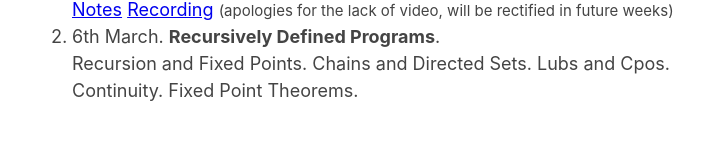
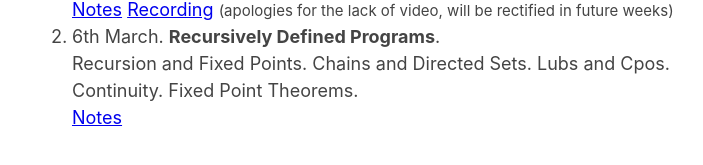
Before and after one commit to compsoc-edinburgh/typesig-website, a Jekyll site: the page pages/dt2024/index.html, which Jekyll copies as it is, in a window 1280 px wide. Shown: the part 428-593 px from the top of the page, without its empty margins (283-986 px from the left). Built offline with Jekyll 4.4.1, drawn with Linux system fonts in a browser that asks for light colours.

Commit message:
domain-theory: lec2 notes

```diff
--- a/pages/dt2024/index.html
+++ b/pages/dt2024/index.html
@@ -20,7 +20,9 @@ Mondays and Wednesdays at 17:30, for about an hour. For now, we are in Appleton
 <li> 4th March. <b>First Steps to Scott Domains</b>. <br> Denotational Semantics. Recursion. Flat Domains. Pointed Partial Orders. Monotonicity.<br>
   <a href="n1.pdf">Notes</a> <a href="https://youtu.be/_MpzKQY3uSI">Recording</a> <small>(apologies for the lack of video, will be rectified in future weeks)</small>
   </li>
-<li> 6th March. <b>Recursively Defined Programs</b>. <br> Recursion and Fixed Points. Chains and Directed Sets. Lubs and Cpos. Continuity. Fixed Point Theorems.</li>
+<li> 6th March. <b>Recursively Defined Programs</b>. <br> Recursion and Fixed Points. Chains and Directed Sets. Lubs and Cpos. Continuity. Fixed Point Theorems.<br>
+  <a href="n2.pdf">Notes</a>
+  </li>
 </ol>
 
 
```
Also changed, not shown: 1 other file.
